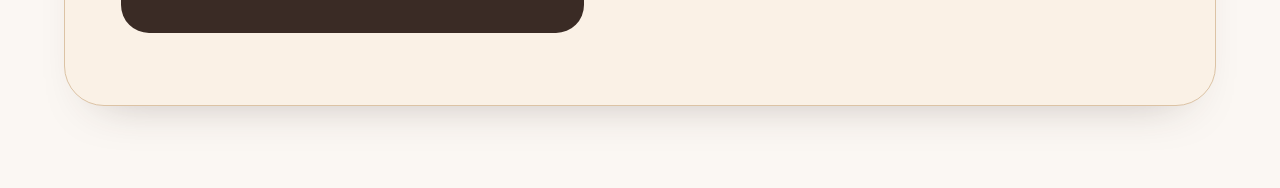
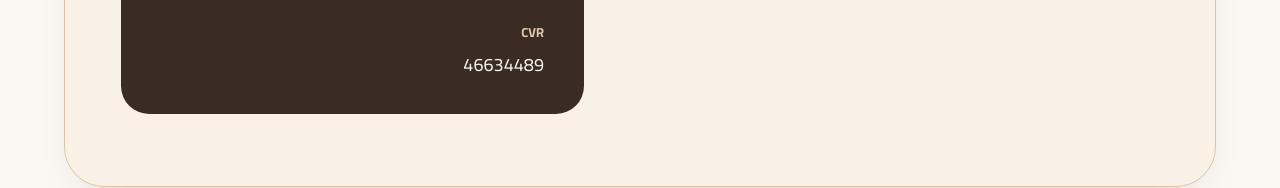
Before and after one commit to Fatimatarhini20/tarieskin, a plain HTML site: page ar/behandlinger.html in a window 1280 px wide. Shown: the part 6305-6493 px from the top of the page. Drawn offline with nearby package versions, Linux system fonts and the light colour scheme.

Commit message:
Tilføj CVR i kontakt
Co-Authored-By: Claude Sonnet 5.5 <noreply@anthropic.com>
Claude-Session: https://claude.ai/code/session_01GfVowyHgYopfT98BVRAR67

```diff
--- a/ar/behandlinger.html
+++ b/ar/behandlinger.html
@@ -273,6 +273,10 @@
           <a href="https://www.facebook.com/tarieskin" target="_blank" rel="noopener" aria-label="Tarieskin على فيسبوك"><svg aria-hidden="true" width="28" height="28" viewBox="0 0 24 24" fill="none" stroke="currentColor" stroke-width="1.8" stroke-linecap="round" stroke-linejoin="round"><circle cx="12" cy="12" r="9.5"/><path d="M13.2 20.5v-7h2.3l.4-2.8h-2.7V9.1c0-.8.3-1.3 1.4-1.3h1.4V5.3c-.3 0-1.1-.1-2-.1-2.1 0-3.4 1.2-3.4 3.4v2.1H8.3v2.8h2.3v7"/></svg><span>Tarieskin</span></a>
         </dd>
       </div>
+      <div>
+        <dt>CVR</dt>
+        <dd>46634489</dd>
+      </div>
     </dl>
   </div>
 </section>
```
Also changed, not shown: ar/index.html (+4 -0 lines), ar/om-mig.html (+4 -0 lines), behandlinger.html (+4 -0 lines), en/behandlinger.html (+4 -0 lines), en/index.html (+4 -0 lines), en/om-mig.html (+4 -0 lines), index.html (+4 -0 lines), om-mig.html (+4 -0 lines), sv/behandlinger.html (+4 -0 lines), sv/index.html (+4 -0 lines), sv/om-mig.html (+4 -0 lines).
